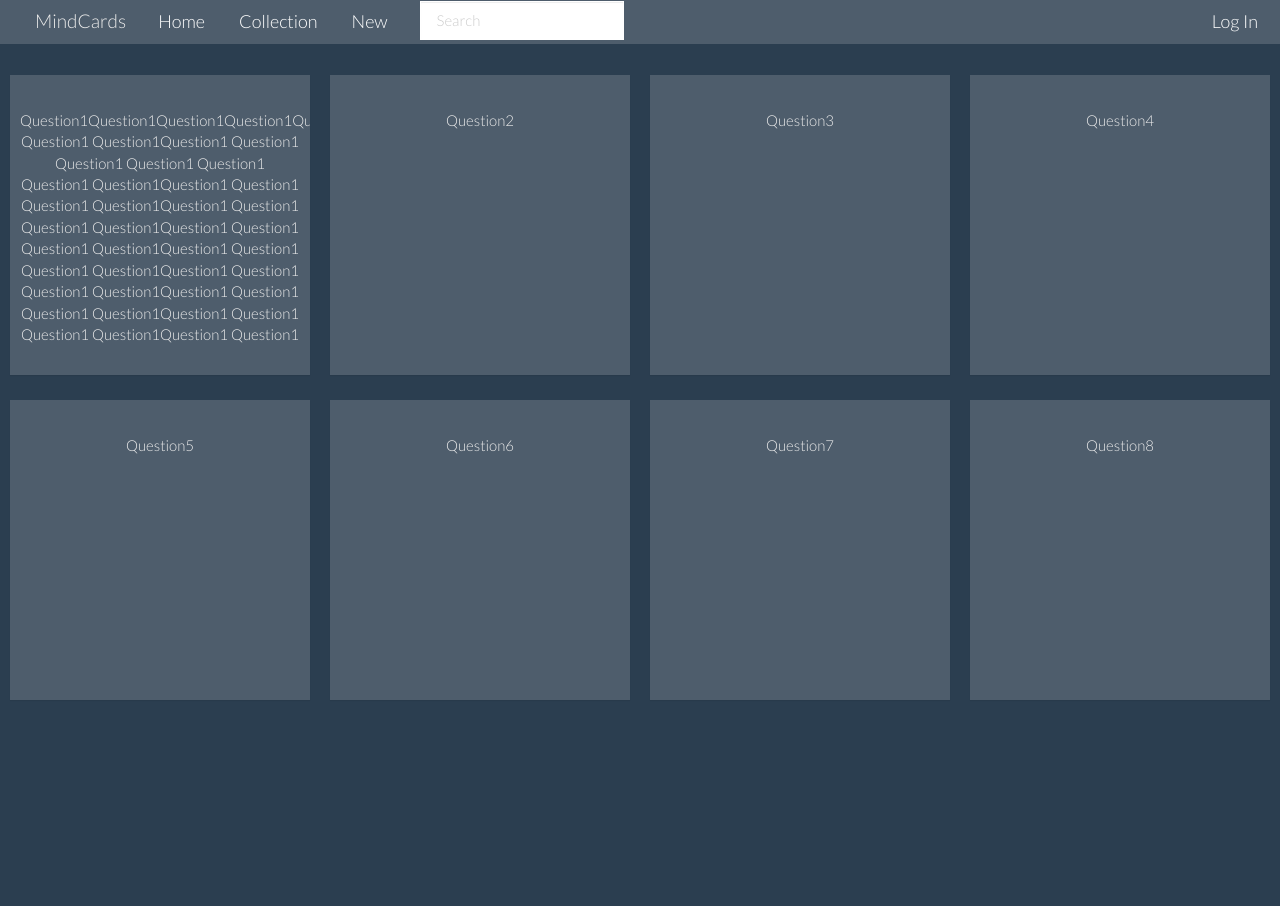
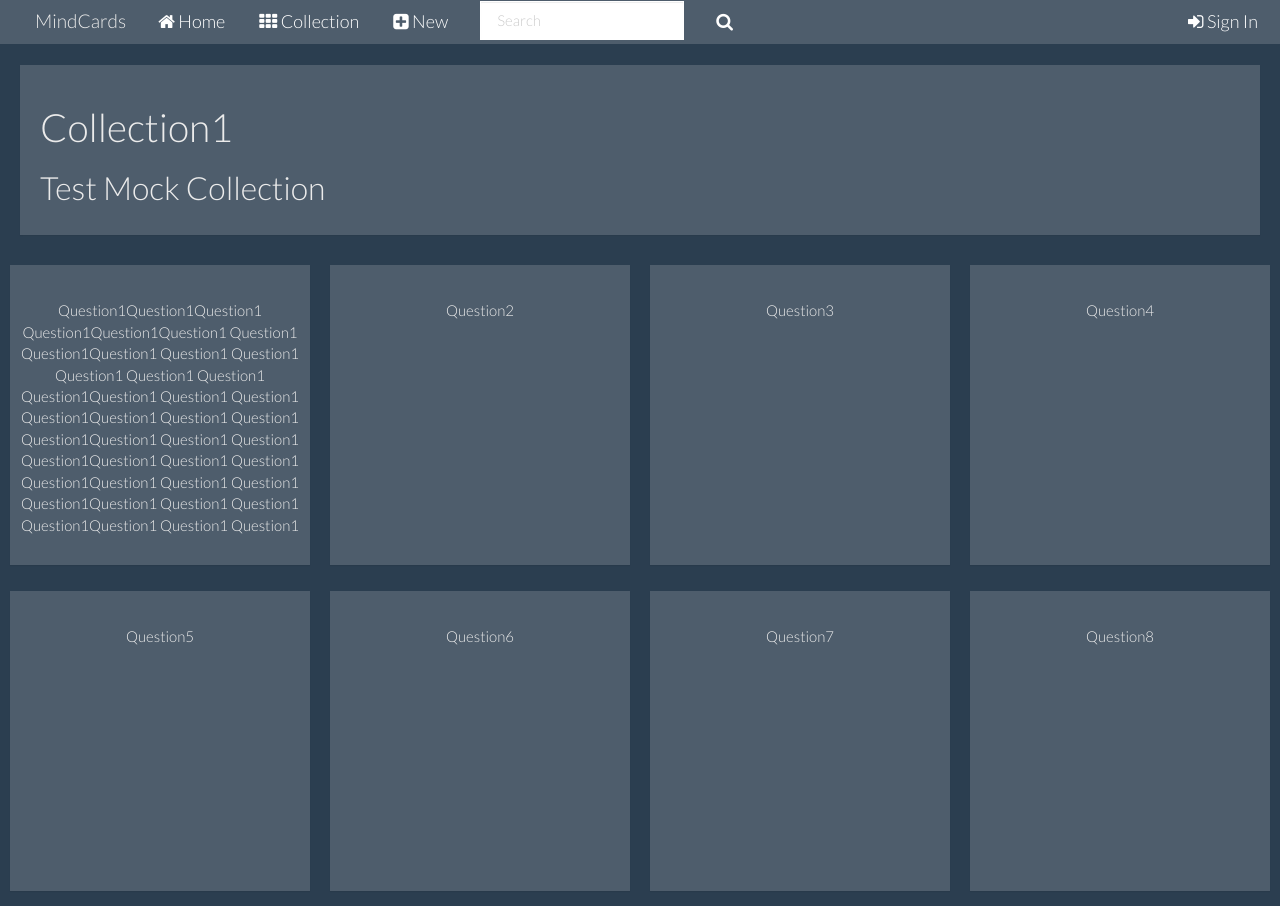
Before and after one commit to Bogush/MindCardsWebApp, a plain HTML site: page index.html at #!/collection in a window 1280 px wide. Before the commit the page ends 800 px from the top, so only its background shows below. Drawn offline with nearby package versions, Linux system fonts and the light colour scheme; some packages are replaced by stand-ins of ours.

Commit message:
collection header and some cool icons

```diff
--- a/app.js
+++ b/app.js
@@ -14,5 +14,9 @@ MindCards.config(['$routeProvider', function($routeProvider) {
             templateUrl: 'includes/collection/collection.html',
             controller: 'CollectionController'
         })
+        .when('/collections/:collectionId', {
+            templateUrl: 'includes/collection/collection.html',
+            controller: 'CollectionController'
+        })
         .otherwise({redirectTo: '/collection'});
 }]);
--- a/directives/card-preview/cardPreview.html
+++ b/directives/card-preview/cardPreview.html
@@ -1,5 +1,5 @@
 <div class="inline-block panel-default flip-container cardPreview unselectable">
-    <div class="flipper">
+    <div class="flipper unselectable">
     <div class="panel front">
         <div class="centerOfParent">{{card.question}}</div>
     </div>
--- a/directives/card-preview/cardPreview.js
+++ b/directives/card-preview/cardPreview.js
@@ -24,9 +24,9 @@ angular.module('MindCards.Directives')
             controller : 'CardPreviewController',
             link : function($scope, element, attrs) {
                 var fastCardControls = angular.element('<span class="fastCardControls"/>');
-                fastCardControls.append('<a class="btn btn-sm" >get</a>'
-                    +'<a class="btn btn-sm" ng-click="edit($event)">edit</a>'
-                    +'<a class="btn btn-sm" ng-click="delete($event)">del</a>');
+                fastCardControls.append('<a class="btn btn-sm fa fa-plus"></a>'
+                    +'<a class="btn btn-sm fa fa-pencil" ng-click="edit($event)"></a>'
+                    +'<a class="btn btn-sm fa fa-trash" ng-click="delete($event)"></a>');
 
                 element.bind('mouseenter', function () {
                     $compile(fastCardControls)($scope);
--- a/includes/collection/collection.html
+++ b/includes/collection/collection.html
@@ -1,5 +1,7 @@
 <div class="centralText" >
-    <card-preview ng-repeat="card in collection.cards" card="card">
-
-    </card-preview>
+    <div class="panel collectionInfo">
+        <h1 ng-if="collection.name">{{collection.name}}</h1>
+        <h2 ng-if="collection.name">{{collection.description}}</h2>
+    </div>
+        <card-preview ng-repeat="card in collection.cards" card="card"/>
 </div>
--- a/includes/collection/collection.js
+++ b/includes/collection/collection.js
@@ -1,10 +1,11 @@
 angular.module('MindCards.Collection', [])
-    .controller('CollectionController', function($scope) {
+    .controller('CollectionController', [ '$scope', '$routeParams', function($scope, $routeParams) {
         $scope.collection = {name : 'Collection1', description: 'Test Mock Collection'};
+        $scope.collection.id = $routeParams.collectionId;
         $scope.collection.cards=[
             {
                 id : '1',
-                question : 'Question1Question1Question1Question1Question1Question1 Question1 Question1Question1 Question1 Question1 Question1 Question1 Question1 Question1Question1 Question1 Question1 Question1Question1 Question1 Question1 Question1Question1 Question1 Question1 Question1Question1 Question1 Question1 Question1Question1 Question1 Question1 Question1Question1 Question1 Question1 Question1Question1 Question1 Question1 Question1Question1 Question1 Question1 Question1Question1 Question1 Question1 Question1Question1 Question1 Question1 Question1Question1 Question1 Question1 Question1Question1 Question1 Question1 Question1Question1 Question1 Question1 Question1Question1 Question1 Question1 Question1Question1 Question1 Question1 Question1Question1 Question1 Question1 Question1Question1 Question1 Question1 Question1Question1 Question1 Question1 Question1Question1 Question1 Question1 Question1Question1Question1 Question1 Question1 Question1Question1 Question1 Question1 Question1',
+                question : 'Question1Question1Question1 Question1Question1Question1 Question1 Question1Question1 Question1 Question1 Question1 Question1 Question1 Question1Question1 Question1 Question1 Question1Question1 Question1 Question1 Question1Question1 Question1 Question1 Question1Question1 Question1 Question1 Question1Question1 Question1 Question1 Question1Question1 Question1 Question1 Question1Question1 Question1 Question1 Question1Question1 Question1 Question1 Question1Question1 Question1 Question1 Question1Question1 Question1 Question1 Question1Question1 Question1 Question1 Question1Question1 Question1 Question1 Question1Question1 Question1 Question1 Question1Question1 Question1 Question1 Question1Question1 Question1 Question1 Question1Question1 Question1 Question1 Question1Question1 Question1 Question1 Question1Question1 Question1 Question1 Question1Question1 Question1 Question1 Question1Question1Question1 Question1 Question1 Question1Question1 Question1 Question1 Question1',
                 answer : 'Answer1'
             },
             {
@@ -44,4 +45,4 @@ angular.module('MindCards.Collection', [])
             }
         ];
 
-    });
+    }]);
--- a/includes/header/header.html
+++ b/includes/header/header.html
@@ -1,11 +1,12 @@
 <div class="navbar navbar-default clearfix sidepaddings" ng-controller="HeaderController">
     <a href="../../" class="navbar-brand">MindCards</a>
-    <a class="float-left font-large btn btn-default" ng-click="showMenu()">Home</a>
-    <a class="float-left font-large btn btn-default" ng-click="showMenu()">Collection</a>
-    <a class="float-left font-large btn btn-default" href="/new">New</a>
+    <a class="float-left font-large btn btn-default" ng-click="showMenu()"><i class="fa fa-home"></i> Home</a>
+    <a class="float-left font-large btn btn-default" ng-click="showMenu()"><i class="fa fa-th"></i> Collection</a>
+    <a class="float-left font-large btn btn-default" href="/new"><i class="fa fa-plus-square"></i> New</a>
     <div class="navbar-form navbar-left"><input type="text" class="form-control" placeholder="Search" size="20"></div>
+    <a class="float-left font-large btn btn-default"><i class="fa fa-search"></i></a>
     <div class="nav navbar-nav navbar-right">
-    <a class="float-right font-large btn btn-default" ng-click="login()"  ng-hide="user">Log In</a>
-    <a class="float-right font-large btn btn-default" ng-show="user" ng-click="logout()">Log Out</a>
+    <a class="float-right font-large btn btn-default" ng-click="login()"  ng-hide="user"><i class="fa fa-sign-in"></i> Sign In</a>
+    <a class="float-right font-large btn btn-default" ng-show="user" ng-click="logout()"><i class="fa fa-sign-out"></i> Log Out</a>
     </div>
 </div>
--- a/index.html
+++ b/index.html
@@ -11,6 +11,7 @@
     <script src="app.js"></script>
     <link rel="stylesheet" href="styles/superhero-bootstrap.css">
     <link rel="stylesheet" href="styles/style.css">
+    <link rel="stylesheet" href="//maxcdn.bootstrapcdn.com/font-awesome/4.3.0/css/font-awesome.min.css">
 
 </head>
 <body ng-app="MindCards">
--- a/styles/style.css
+++ b/styles/style.css
@@ -1,6 +1,12 @@
 .float-left {
     float: left;
     position: relative;
+}
+
+.collectionInfo {
+    text-align: left;
+    padding:20px;
+    margin: 20px;
 }
 
 .float-right {
@@ -30,8 +36,13 @@
     right:0;
 }
 
+.marginedIcon {
+    margin:5px;
+}
+
 .cardPreview {
     position: relative;
+    cursor: pointer;
 }
 
 .unselectable {
@@ -62,7 +73,6 @@
 .flipper {
     transition: 0.6s;
     transform-style: preserve-3d;
-
     position: relative;
 }
 
```
